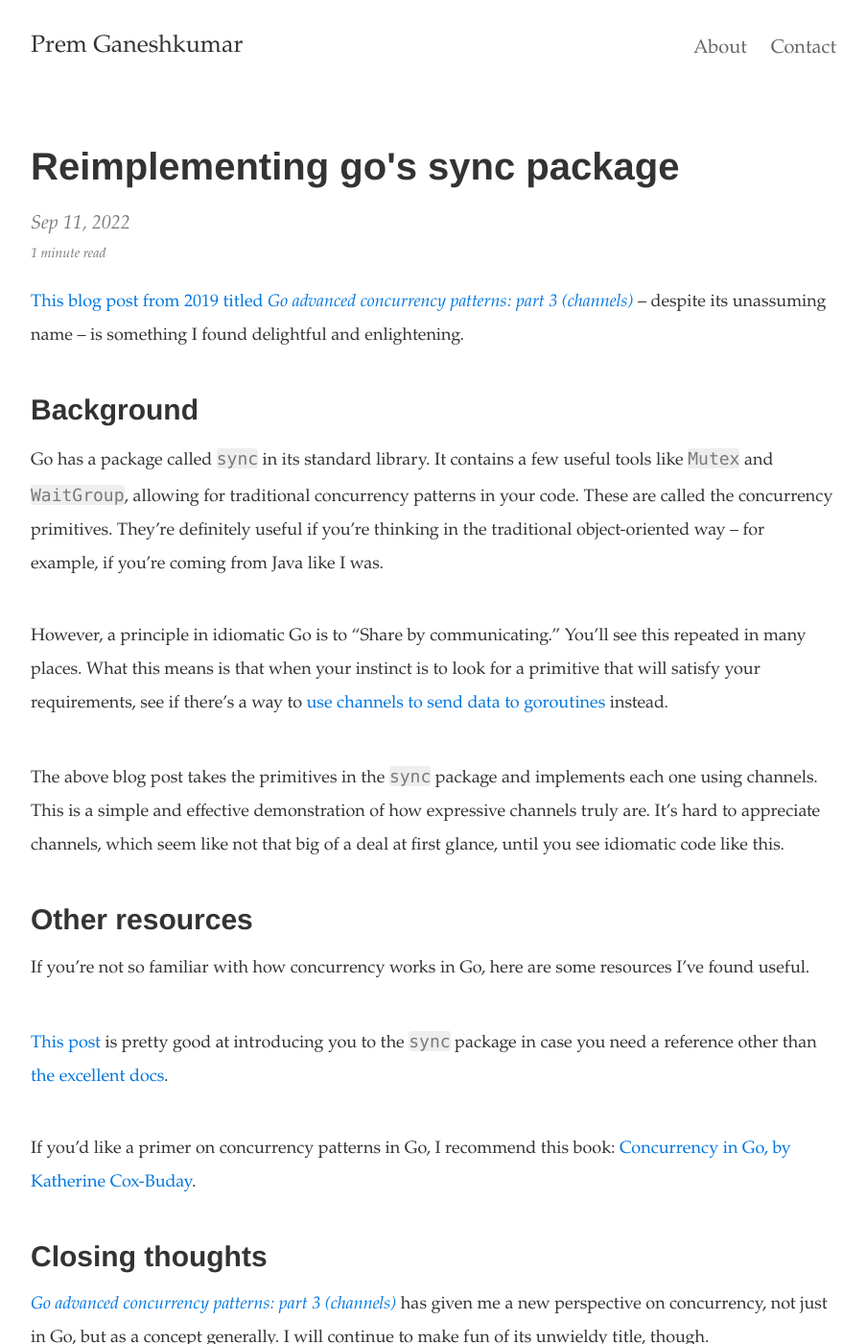
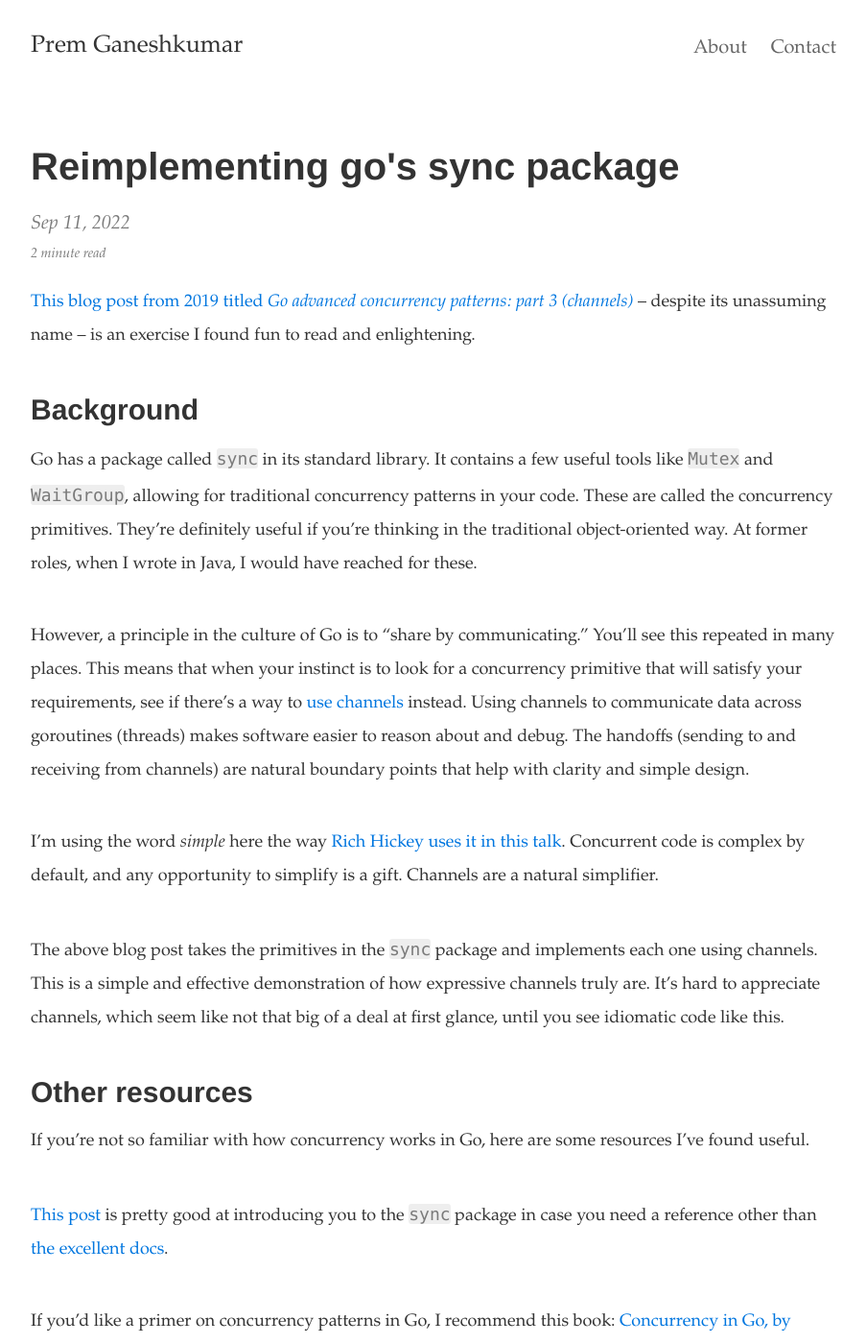
Before and after one commit to premgane/premgane.github.io, a Jekyll site: the page built from _posts/2022-09-11-implementing-sync.md, in a window 1280 px wide and 1400 px high. Shown: the whole window at 96% size, without its empty margins (188-1091 px from the left). Built offline with Jekyll 4.4.1, drawn with Linux system fonts in a browser that asks for light colours.

Commit message:
update sync post for clarity

```diff
--- a/_posts/2022-09-11-implementing-sync.md
+++ b/_posts/2022-09-11-implementing-sync.md
@@ -6,13 +6,15 @@ summary:    "Using only golang's channels, you can implement the entire sync pac
 tags:       go programming problem-solving
 ---
 
-[This blog post from 2019 titled *Go advanced concurrency patterns: part 3 (channels)*](https://blogtitle.github.io/go-advanced-concurrency-patterns-part-3-channels/) -- despite its unassuming name -- is something I found delightful and enlightening.
+[This blog post from 2019 titled *Go advanced concurrency patterns: part 3 (channels)*](https://blogtitle.github.io/go-advanced-concurrency-patterns-part-3-channels/) -- despite its unassuming name -- is an exercise I found fun to read and enlightening.
 
 ## Background
 
-Go has a package called `sync` in its standard library. It contains a few useful tools like `Mutex` and `WaitGroup`, allowing for traditional concurrency patterns in your code. These are called the concurrency primitives. They're definitely useful if you're thinking in the traditional object-oriented way -- for example, if you're coming from Java like I was.
+Go has a package called `sync` in its standard library. It contains a few useful tools like `Mutex` and `WaitGroup`, allowing for traditional concurrency patterns in your code. These are called the concurrency primitives. They're definitely useful if you're thinking in the traditional object-oriented way. At former roles, when I wrote in Java, I would have reached for these.
 
-However, a principle in idiomatic Go is to "Share by communicating." You'll see this repeated in many places. What this means is that when your instinct is to look for a primitive that will satisfy your requirements, see if there's a way to [use channels to send data to goroutines](https://golangdocs.com/channels-in-golang) instead.
+However, a principle in the culture of Go is to "share by communicating." You'll see this repeated in many places. This means that when your instinct is to look for a concurrency primitive that will satisfy your requirements, see if there's a way to [use channels](https://golangdocs.com/channels-in-golang) instead. Using channels to communicate data across goroutines (threads) makes software easier to reason about and debug. The handoffs (sending to and receiving from channels) are natural boundary points that help with clarity and simple design.
+
+I'm using the word *simple* here the way [Rich Hickey uses it in this talk](https://www.youtube.com/watch?v=LKtk3HCgTa8). Concurrent code is complex by default, and any opportunity to simplify is a gift. Channels are a natural simplifier.
 
 The above blog post takes the primitives in the `sync` package and implements each one using channels. This is a simple and effective demonstration of how expressive channels truly are. It's hard to appreciate channels, which seem like not that big of a deal at first glance, until you see idiomatic code like this.
 
```
